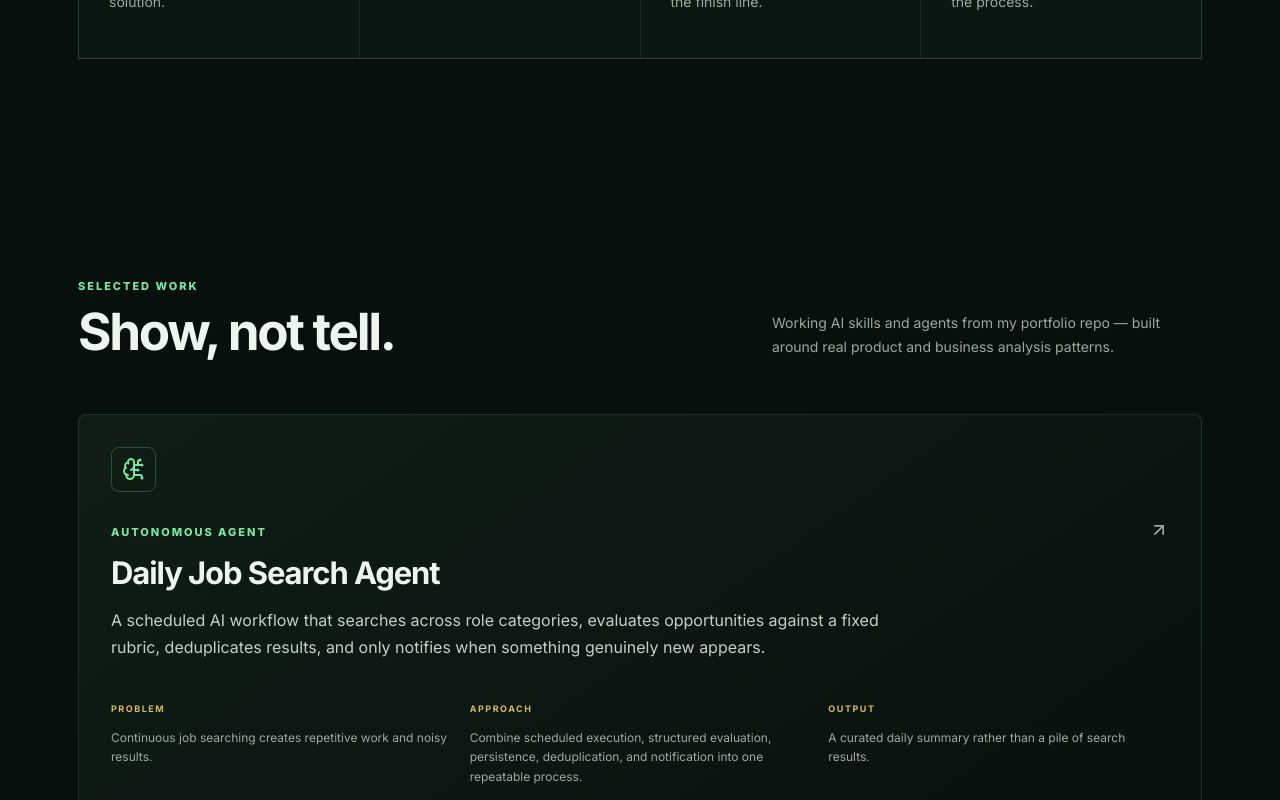
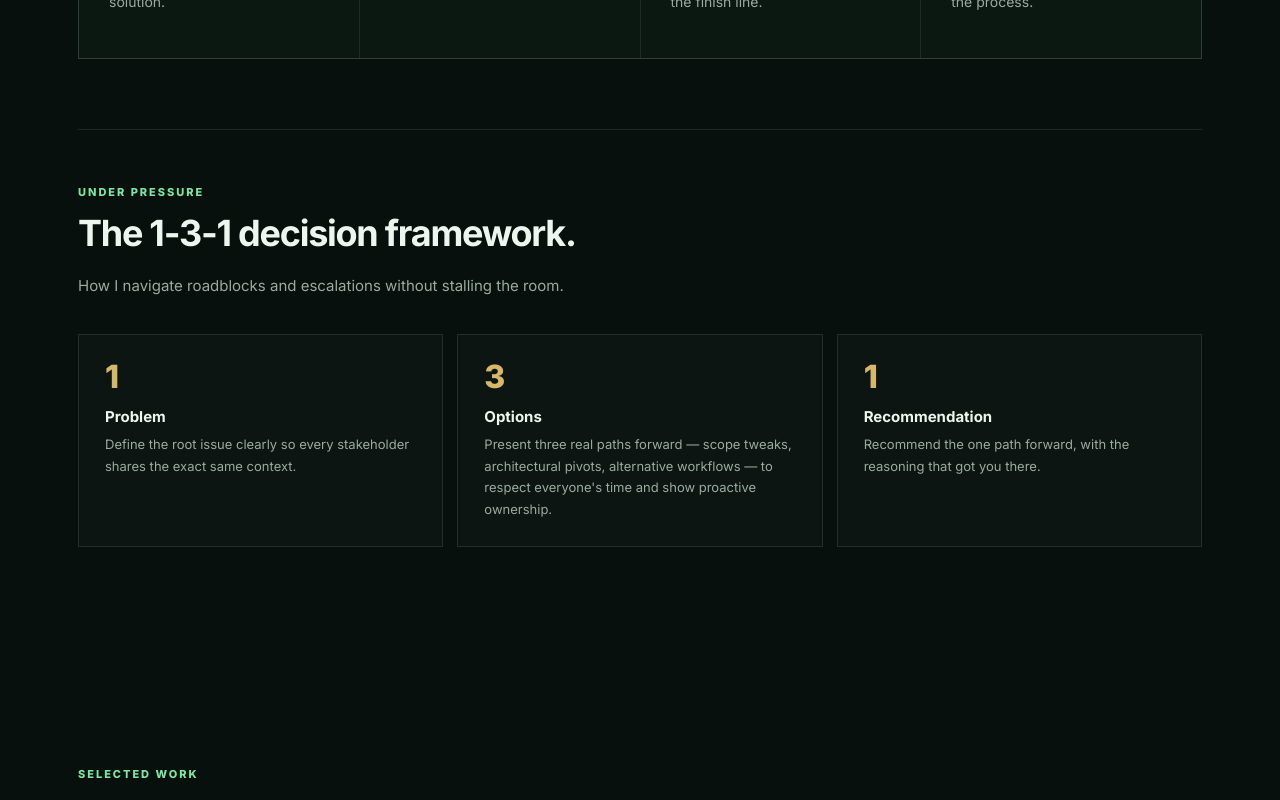
Before and after one commit to GordosGit/Portfolio.GT, a React (Vite) app in the folder site/: page / in a window 1280 px wide. Shown: the part 1600-2400 px from the top of the page. Built offline with nearby package versions, Linux system fonts and the light colour scheme.

Commit message:
Add strengths section, 1-3-1 framework, and LinkedIn link

```diff
--- a/site/src/App.tsx
+++ b/site/src/App.tsx
@@ -1,5 +1,5 @@
 import { motion } from "framer-motion";
-import { ArrowDown, ArrowUpRight, BrainCircuit, BriefcaseBusiness, CheckCircle2, ExternalLink, Github, Mail, Menu, X } from "lucide-react";
+import { ArrowDown, ArrowUpRight, BrainCircuit, BriefcaseBusiness, CheckCircle2, ExternalLink, Github, Linkedin, Mail, Menu, X } from "lucide-react";
 import { useState } from "react";
 import { experience, projects } from "./data";
 
@@ -26,6 +26,7 @@ function App() {
         <nav className={menuOpen ? "nav-links open" : "nav-links"}>
           <a href="#work" onClick={() => setMenuOpen(false)}>Work</a>
           <a href="#approach" onClick={() => setMenuOpen(false)}>Approach</a>
+          <a href="#strengths" onClick={() => setMenuOpen(false)}>Strengths</a>
           <a href="#experience" onClick={() => setMenuOpen(false)}>Experience</a>
           <a href="#contact" onClick={() => setMenuOpen(false)}>Contact</a>
         </nav>
@@ -84,6 +85,29 @@ function App() {
                 <p>{text}</p>
               </motion.article>
             ))}
+          </div>
+
+          <div className="framework-block">
+            <div className="eyebrow">UNDER PRESSURE</div>
+            <h3>The 1-3-1 decision framework.</h3>
+            <p className="section-lede">How I navigate roadblocks and escalations without stalling the room.</p>
+            <div className="framework-grid">
+              <div className="framework-step">
+                <span className="framework-num">1</span>
+                <h4>Problem</h4>
+                <p>Define the root issue clearly so every stakeholder shares the exact same context.</p>
+              </div>
+              <div className="framework-step">
+                <span className="framework-num">3</span>
+                <h4>Options</h4>
+                <p>Present three real paths forward — scope tweaks, architectural pivots, alternative workflows — to respect everyone's time and show proactive ownership.</p>
+              </div>
+              <div className="framework-step">
+                <span className="framework-num">1</span>
+                <h4>Recommendation</h4>
+                <p>Recommend the one path forward, with the reasoning that got you there.</p>
+              </div>
+            </div>
           </div>
         </section>
 
@@ -157,6 +181,34 @@ function App() {
           </div>
         </section>
 
+        <section className="section strengths-section" id="strengths">
+          <div className="section-heading">
+            <div className="eyebrow">HOW I'M WIRED</div>
+            <h2>Natural strengths, applied.</h2>
+            <p className="section-lede">My CliftonStrengths Top 5 — not learned skills, but the patterns I default to under pressure. Here's each one showing up in real work.</p>
+          </div>
+          <div className="strengths-grid">
+            {[
+              ["01", "Strategic", "Spots the patterns and alternate paths through a problem before anyone else does — the engine behind the 1-3-1 framework above.", "Recognized migration-blocking apps as a systemic pattern, not one-off issues, and proposed a dedicated modernization stream — turning stalled deals into closed revenue."],
+              ["02", "Ideation", "Connects ideas that don't obviously belong together — the source of the \"monsters into teddy bears\" habit.", "Combined spec-driven design with multi-model AI orchestration into one workflow, giving a lean team the delivery velocity of a full engineering org."],
+              ["03", "Intellection", "Needs to understand the real \"why\" before committing to a \"what\" — thorough by default, not by mandate.", "Spent weeks mapping DBA alert-fatigue patterns before redesigning a monitoring platform — resistant power users adopted it because it solved their actual problem."],
+              ["04", "Significance", "Drawn to work with real, visible stakes — the reason compliance systems and migration blockers are where I do my best work.", "Owned zero-incident revenue-recognition rollouts for BorgWarner and TomTom, where a mistake meant compliance violations for billion-dollar companies."],
+              ["05", "Individualization", "Treats every stakeholder as a distinct person with their own vocabulary and motivations, not a role to be managed.", "Ran the same ERP rollout as four different conversations — ROI framing for executives, functional specs for developers, workflow demos in the language of crane operators."]
+            ].map(([num, title, blurb, proof]) => (
+              <motion.article
+                initial="hidden" whileInView="visible" viewport={{ once: true, amount: .15 }}
+                variants={fadeUp} whileHover={{ y: -5 }}
+                className="strength-card" key={num}
+              >
+                <span className="principle-number">{num}</span>
+                <h3>{title}</h3>
+                <p>{blurb}</p>
+                <div className="strength-proof"><strong>IN PRACTICE</strong><p>{proof}</p></div>
+              </motion.article>
+            ))}
+          </div>
+        </section>
+
         <section className="section experience-section" id="experience">
           <div className="section-heading">
             <div className="eyebrow">EXPERIENCE</div>
@@ -184,6 +236,7 @@ function App() {
             <p>For product, business analysis, AI workflow, or applied AI opportunities, I’d be happy to talk.</p>
             <div className="contact-actions">
               <a className="button primary" href="mailto:gord.turner@gmail.com"><Mail size={17} /> Email me</a>
+              <a className="button ghost" href="https://www.linkedin.com/in/gordturner/" target="_blank" rel="noreferrer"><Linkedin size={17} /> LinkedIn</a>
               <a className="button ghost" href="https://github.com/GordosGit" target="_blank" rel="noreferrer"><Github size={17} /> GitHub</a>
             </div>
           </div>
--- a/site/src/styles.css
+++ b/site/src/styles.css
@@ -67,6 +67,21 @@ h1 span { color: var(--green-bright); }
 .principle-number { color: var(--gold); font-size: 10px; letter-spacing: .15em; }
 .principle h3 { margin: 45px 0 12px; font-size: 20px; }
 .principle p, .split-heading p { color: var(--muted); line-height: 1.7; font-size: 14px; }
+.framework-block { margin-top: 70px; padding-top: 55px; border-top: 1px solid var(--line); }
+.framework-block h3 { margin: 12px 0 0; font-size: clamp(26px, 3vw, 36px); letter-spacing: -.035em; }
+.framework-grid { display: grid; grid-template-columns: repeat(3, 1fr); gap: 14px; margin-top: 35px; }
+.framework-step { padding: 26px; border: 1px solid var(--line); background: rgba(255,255,255,.02); }
+.framework-num { display: block; font-size: 32px; font-weight: 800; color: var(--gold); line-height: 1; }
+.framework-step h4 { margin: 14px 0 8px; font-size: 15px; }
+.framework-step p { color: var(--muted); font-size: 13px; line-height: 1.65; margin: 0; }
+.strengths-grid { display: grid; grid-template-columns: repeat(auto-fit, minmax(230px, 1fr)); gap: 16px; margin-top: 50px; }
+.strength-card { padding: 30px; background: var(--panel); border: 1px solid var(--line); border-radius: 8px; transition: background .2s; }
+.strength-card:hover { background: var(--panel-2); }
+.strength-card h3 { margin: 16px 0 10px; font-size: 19px; }
+.strength-card > p { color: var(--muted); font-size: 13px; line-height: 1.65; }
+.strength-proof { margin-top: 18px; padding-top: 16px; border-top: 1px solid var(--line); }
+.strength-proof strong { color: var(--gold); font-size: 9px; letter-spacing: .17em; }
+.strength-proof p { color: #c3d0c8; font-size: 12.5px; line-height: 1.6; margin: 6px 0 0; }
 .split-heading { display: flex; justify-content: space-between; align-items: end; gap: 40px; }
 .split-heading > p { max-width: 430px; margin: 0; }
 .projects { display: grid; grid-template-columns: repeat(2, 1fr); gap: 16px; margin-top: 55px; }
@@ -108,7 +123,7 @@ h1 span { color: var(--green-bright); }
 .contact-card { text-align: center; padding: 90px 30px; border: 1px solid rgba(123,229,161,.22); background: radial-gradient(circle at center, rgba(86,201,130,.1), transparent 52%), var(--panel); }
 .contact-card h2 { margin: 15px auto; max-width: 700px; font-size: clamp(36px, 5vw, 58px); letter-spacing: -.045em; }
 .contact-card p { color: var(--muted); max-width: 540px; margin: 0 auto 30px; line-height: 1.7; }
-.contact-actions { display: flex; justify-content: center; gap: 10px; }
+.contact-actions { display: flex; justify-content: center; flex-wrap: wrap; gap: 10px; }
 .footer { max-width: var(--max); margin: auto; padding: 25px 28px 40px; display: flex; justify-content: space-between; color: #617269; font-size: 10px; letter-spacing: .12em; text-transform: uppercase; border-top: 1px solid var(--line); }
 @media (max-width: 900px) {
   .hero { grid-template-columns: 1fr; padding-top: 40px; }
@@ -116,6 +131,7 @@ h1 span { color: var(--green-bright); }
   .orbit-one { width: 290px; height: 290px; }
   .orbit-two { width: 220px; height: 220px; }
   .manifesto-grid, .projects { grid-template-columns: 1fr 1fr; }
+  .framework-grid { grid-template-columns: 1fr; }
   .project-card.featured:first-child { grid-column: span 2; }
   .flow { grid-template-columns: repeat(3, 1fr); }
   .about-grid { grid-template-columns: 1fr; gap: 35px; }
```
